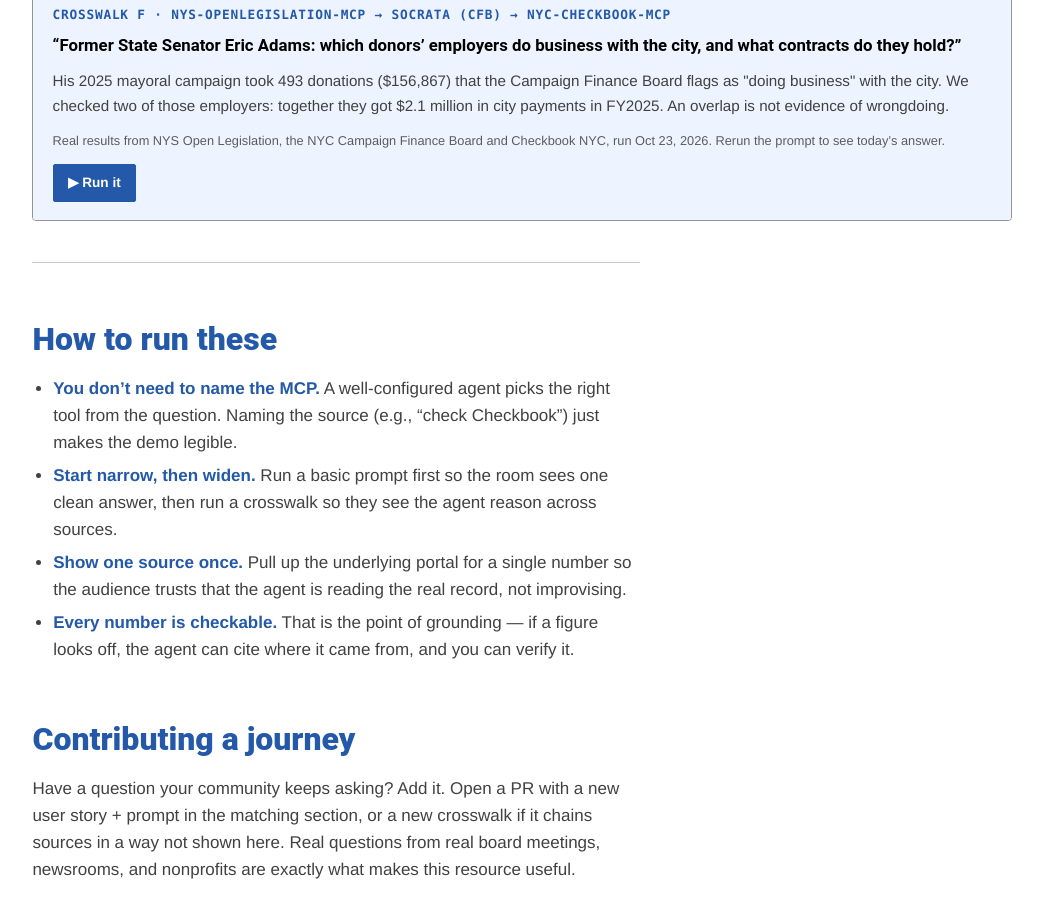
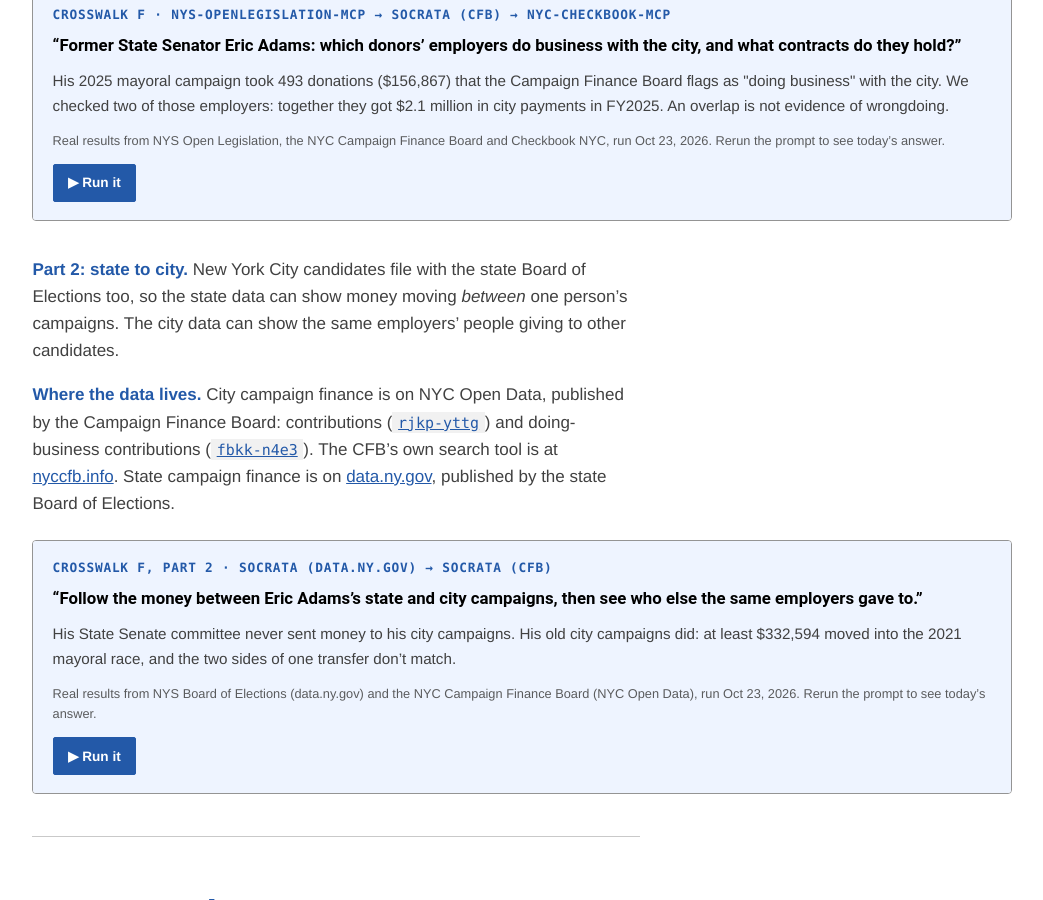
Before and after one commit to BetaNYC/grounding-ai-with-ny-open-data, a Jekyll site: the page built from guides/user-journeys.md, in a window 1280 px wide and 900 px high, scrolled down 15329 px. Shown: the whole window, without its empty margins (118-1161 px from the left). Built offline with Jekyll 4.4.1, drawn with Linux system fonts in a browser that asks for light colours; our own code applies the rules of GitHub Pages for plain Markdown files.

Commit message:
Crosswalk F part 2: state-to-city money trail and where campaign data lives
Co-Authored-By: Claude Opus 5.5 <noreply@anthropic.com>

```diff
--- a/assets/js/live-demos.js
+++ b/assets/js/live-demos.js
@@ -272,6 +272,31 @@
       ],
       source: 'NYS Open Legislation, the NYC Campaign Finance Board and Checkbook NYC'
     },
+    'xF2': {
+      tool: 'Crosswalk F, part 2 · socrata (data.ny.gov) → socrata (CFB)',
+      q: 'Follow the money between Eric Adams’s state and city campaigns, then see who else the same employers gave to.',
+      takeaway: 'His State Senate committee never sent money to his city campaigns. His old city campaigns did: at least $332,594 moved into the 2021 mayoral race, and the two sides of one transfer don’t match.',
+      call: '1 socrata.get_data(data.ny.gov 4j2b-6a2j: committees\n    WHERE cand_comm_name LIKE "%Eric Adams%")\n' +
+            '2 socrata.get_data(data.ny.gov e9ss-239a: schedule "Transfers"\n    WHERE filer_id IN (11423, 6214, 6267, 14104))\n' +
+            '3 socrata.get_data(fbkk-n4e3: candidates by db_entity_name\n    WHERE db_entity_name LIKE "%GENSLER%" OR "%TRANSEL%")',
+      out: [
+        ['1  NYS Board of Elections: four Adams committees', 's'],
+        ['   Committee To Elect Eric Adams   State Senate · 2006-2014'],
+        ['   Eric Adams 2013 / 2017          Borough President'],
+        ['   Eric Adams 2021                 Mayor'],
+        ['2  Transfers between them', 's'],
+        ['   State Senate committee → none to his city campaigns'],
+        ['   (its largest gift: $205,000 to the Senate Democrats)', 'c'],
+        ['   2013 campaign → 2021 campaign   $66,575 · both sides match'],
+        ['   2017 campaign → 2021 campaign   sent $266,019 · received $298,704'],
+        ['   $32,685 gap between the two reports. A question to ask, not a finding.', 'c'],
+        ['3  Same employers, other candidates (city data)', 's'],
+        ['   Gensler-linked donors   Garodnick, Massey, Van Bramer · 2017-2021'],
+        ['   Transel-linked donors   Adams only'],
+        ['   State data has no employer column: only gifts in a company’s own name', 'c']
+      ],
+      source: 'NYS Board of Elections (data.ny.gov) and the NYC Campaign Finance Board (NYC Open Data)'
+    },
     'mta': {
       tool: 'mta-mcp (early alpha)',
       q: 'Is the 6 train disrupted this Saturday at 68 St-Hunter College?',
--- a/guides/user-journeys.md
+++ b/guides/user-journeys.md
@@ -275,6 +275,12 @@ State data can't name a donor's employer. New York City's Campaign Finance Board
 
 <div class="live-demo full" data-demo="xF"></div>
 
+**Part 2: state to city.** New York City candidates file with the state Board of Elections too, so the state data can show money moving *between* one person's campaigns. The city data can show the same employers' people giving to other candidates.
+
+**Where the data lives.** City campaign finance is on NYC Open Data, published by the Campaign Finance Board: contributions ([`rjkp-yttg`](https://data.cityofnewyork.us/d/rjkp-yttg)) and doing-business contributions ([`fbkk-n4e3`](https://data.cityofnewyork.us/d/fbkk-n4e3)). The CFB's own search tool is at [nyccfb.info](https://www.nyccfb.info/). State campaign finance is on [data.ny.gov](https://data.ny.gov/d/e9ss-239a), published by the state Board of Elections.
+
+<div class="live-demo full" data-demo="xF2"></div>
+
 ---
 
 ## How to run these
```
